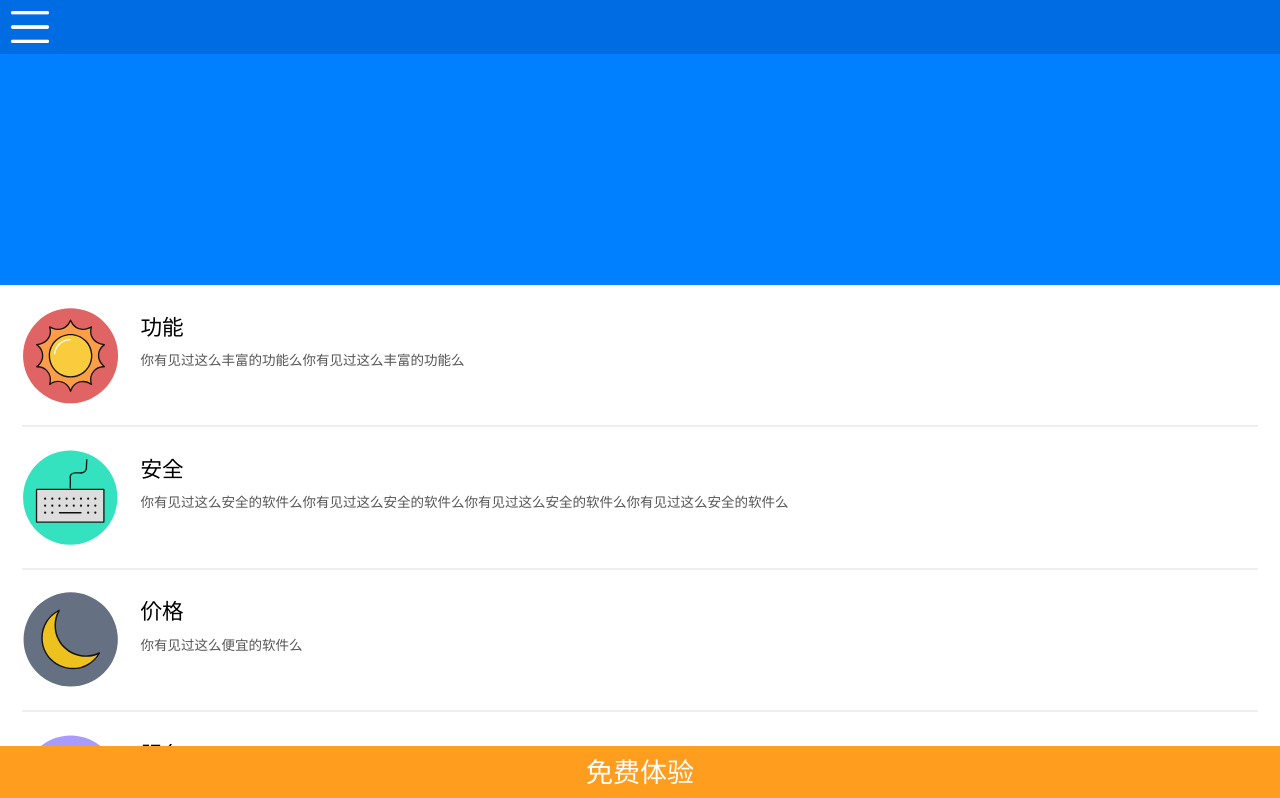
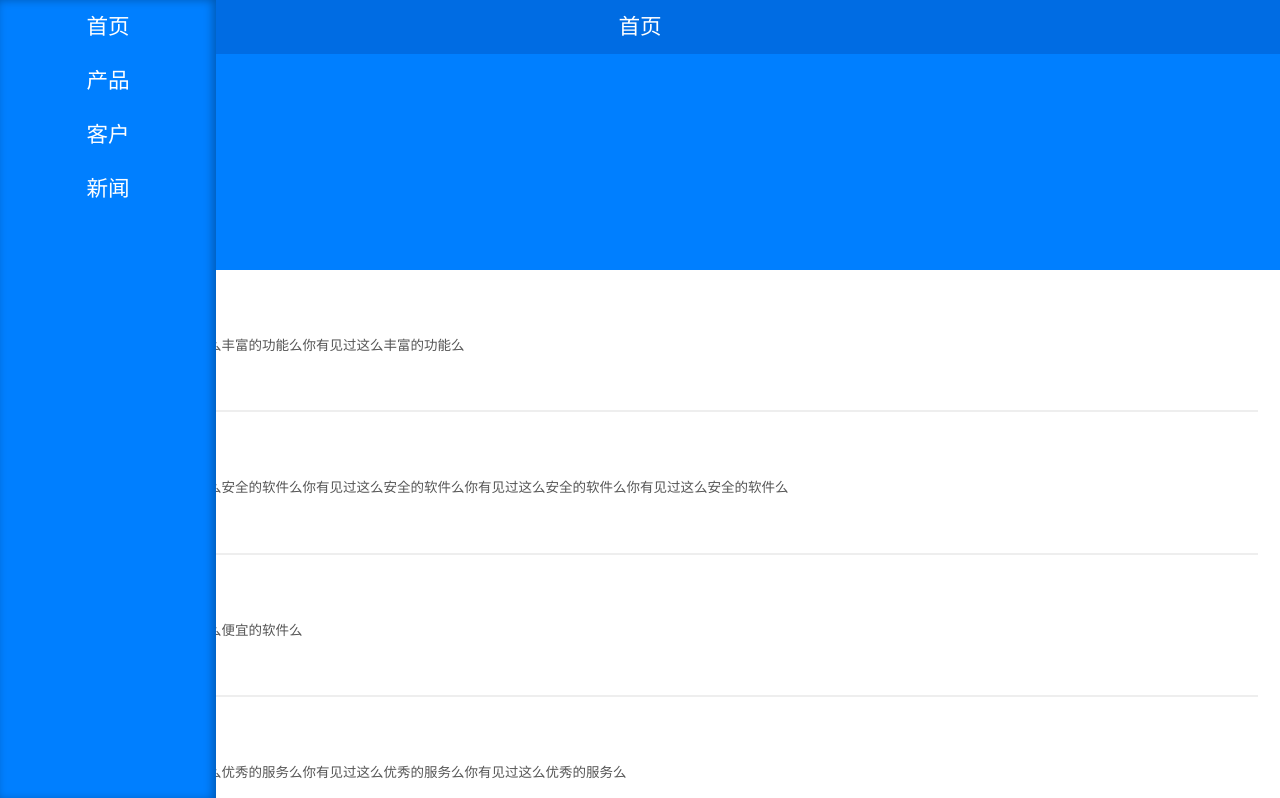
Before and after one commit to dianyingx007/ik3cloud_mobile, a Vue app: page /#/ in a window 1280 px wide. Shown: the top 798 px of the page. Built offline with nearby package versions, Linux system fonts and the light colour scheme.

Commit message:
menu初步改造

```diff
--- a/src/App.vue
+++ b/src/App.vue
@@ -1,8 +1,8 @@
 <template>
     <div id="app">
-        <menu-layout></menu-layout>
+        <menu-layout @changeTitle="changeTitle"></menu-layout>
         <div class='right'>
-            <header-layout :current="current" @showmenu="showmenu"></header-layout>
+            <header-layout :current="currentTitle" @showmenu="showmenu"></header-layout>
             <router-view></router-view>
             <footer-layout></footer-layout>
             <free-exp></free-exp>
@@ -20,12 +20,16 @@ export default {
     name: 'app',
     data () {
         return {
-            current: '首页'
+            currentTitle: '首页'
         }
     },
     methods: {
         showmenu (a) {
             console.log(a)
+        },
+        changeTitle (title) {
+            this.currentTitle = title
+            console.log(2)
         }
     },
     components: {menuLayout, headerLayout, footerLayout, freeExp}
@@ -49,4 +53,12 @@ img {
 a {
     text-decoration: none;
 }
+#app .right {
+    position: relative;
+    transform: translate(0, 0);
+    transition: all 0.5s;
+}
+li {
+    list-style-type: none;
+}
 </style>
--- a/src/components/Footer.vue
+++ b/src/components/Footer.vue
@@ -9,7 +9,7 @@
 <style>
 footer {
     background-color: #535353;
-    margin-bottom: 1rem;
+    padding-bottom: 1rem;
     text-align: center;
 }
 .mini_logo {
--- a/src/components/Header.vue
+++ b/src/components/Header.vue
@@ -1,9 +1,20 @@
 <template>
     <header>
-        <a class='menu_icon'></a>
-		<p><slot></slot></p>
+        <a class='menu_icon' @click="deliver"></a>
+		<p>{{current}}</p>
     </header>
 </template>
+<script>
+export default {
+    name: 'header',
+    props: ['current'],
+    methods: {
+        deliver () {
+            this.$emit('showmenu', this.current)
+        }
+    }
+}
+</script>
 <style>
 header {
     position: fixed;
--- a/src/components/freeExp.vue
+++ b/src/components/freeExp.vue
@@ -5,6 +5,7 @@
 .free_exp {
     position: fixed;
     bottom: 0;
+    left: 0;
     text-align: center;
     width: 100%;
     line-height: 1rem;
--- a/src/components/menu.vue
+++ b/src/components/menu.vue
@@ -1,6 +1,61 @@
 <template>
-    <div>
-        <router-link to='/'>go to hello</router-link>
-        <router-link to='/home2'>go to hello2</router-link>
+    <div id="menu">
+        <router-link tag='li' v-for='(link, index) in links' :to='link.to' >
+            <a>
+                <span @click='changeIndex(index, link.title)'>{{link.title}}</span>
+            </a>
+        </router-link>
     </div>
 </template>
+<script>
+export default {
+    name: 'menu',
+    data () {
+        return {
+            links: [{
+                title: '首页',
+                to: '/'
+            }, {
+                title: '产品',
+                to: '/product'
+            }, {
+                title: '客户',
+                to: '/customer'
+            }, {
+                title: '新闻',
+                to: '/news'
+            }],
+            currentIndex: 0
+        }
+    },
+    methods: {
+        changeIndex (index, title) {
+            this.currentIndex = index
+            this.$emit('changeTitle', title)
+        }
+    }
+}
+</script>
+<style>
+#menu {
+    position: absolute;
+    left: 0;
+    height: 100%;
+    background-color: #007FFF;
+    width: 4rem;
+    box-shadow: -3px 0 10px rgba(0,0,0,.3) inset;
+    z-index: 255;
+    transform: translate(0,0);
+    transition: all 0.5s;
+}
+#menu li {
+    width: 100%;
+    height: 1rem;
+    line-height: 1rem;
+    text-align: center;
+    font-size: 0.4rem;
+}
+#menu a {
+    color: #FFF;
+}
+</style>
--- a/src/router/index.js
+++ b/src/router/index.js
@@ -6,7 +6,7 @@ import Hello2 from 'components/Hello2'
 Vue.use(Router)
 
 export default new Router({
-    mode: 'history',
+    mode: 'hash',
     routes: [{
         path: '/',
         name: 'home',
```
